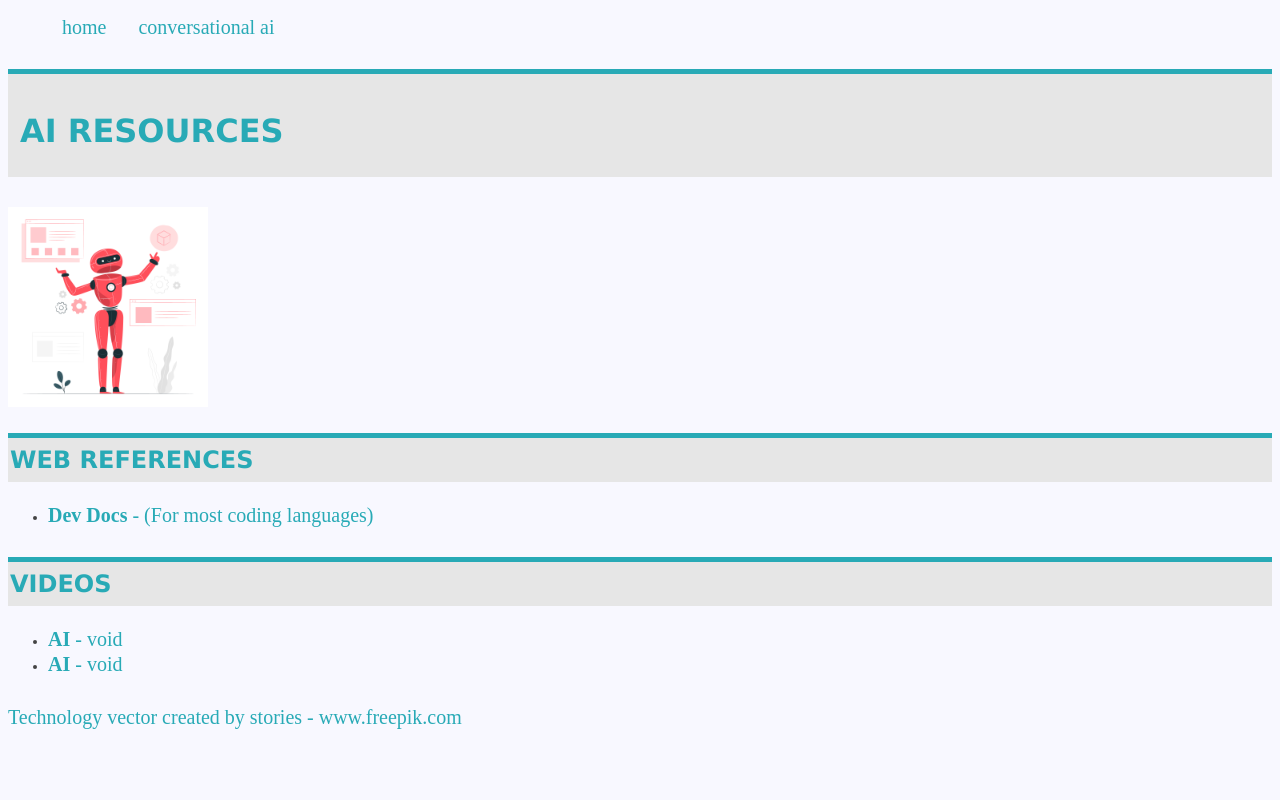
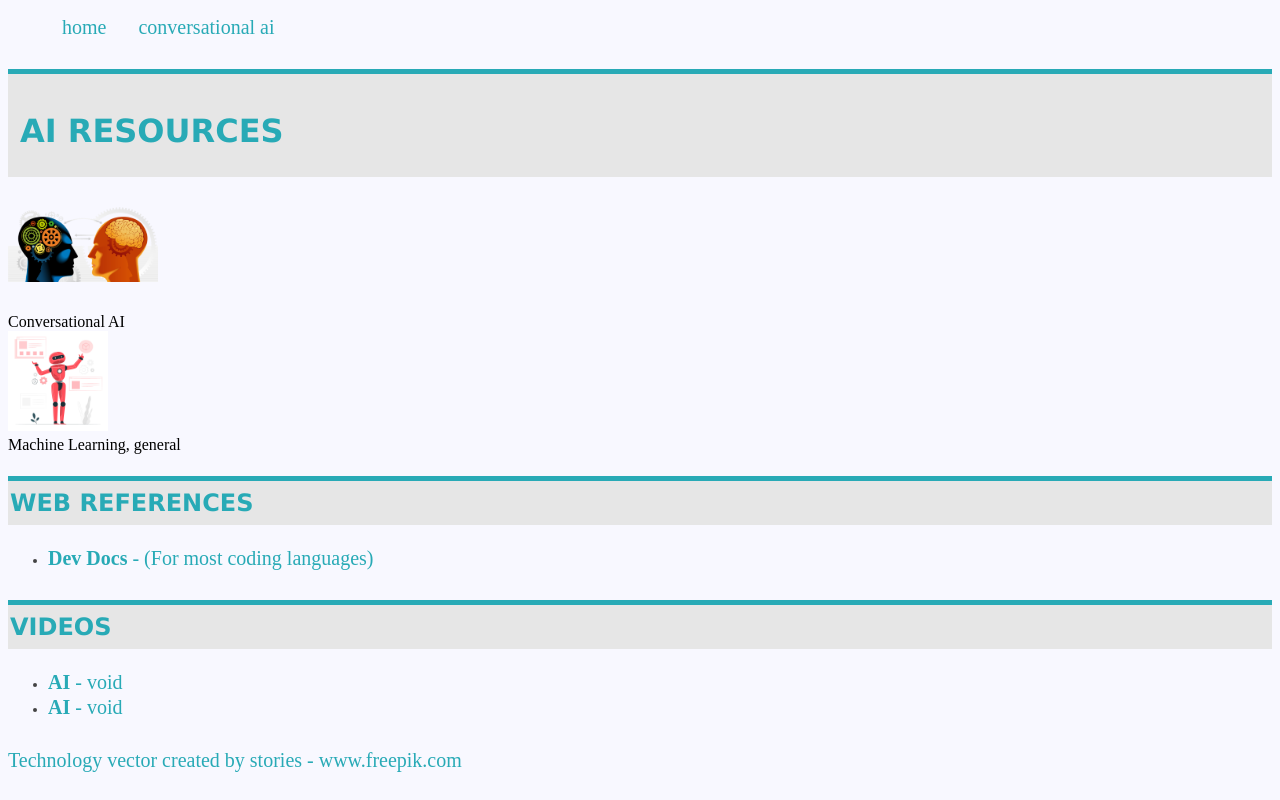
Before and after one commit to Maireadh/Control-The-Scroll, a plain HTML site: page ai-resources.html in a window 1280 px wide. Drawn offline with Linux system fonts and the light colour scheme.

Commit message:
added page for conv ai and mach learn

```diff
--- a/ai-resources.html
+++ b/ai-resources.html
@@ -20,10 +20,17 @@
     <h1>AI Resources</h1>
 
   </header>
+  <p>
+    <a>
+      <a href="conversational-ai.html"><img src="img/conversational-AI-1.png" alt="conversational-ai logo" width="150"
+          height="75" /></a>
+    </a>
+  <div>Conversational AI</div>
   <a>
-    <img src="img/ai-robot.jpg" alt="ai robot logo" width="200" height="200" />
+    <a href="#"><img src="img/ai-robot.jpg" alt="ai-robot logo" width="100" height="100" /></a>
   </a>
-  <P>
+  <div>Machine Learning, general</div>
+  </p>
   <h2>WEB REFERENCES</h2>
   </P>
   <ul>
```
